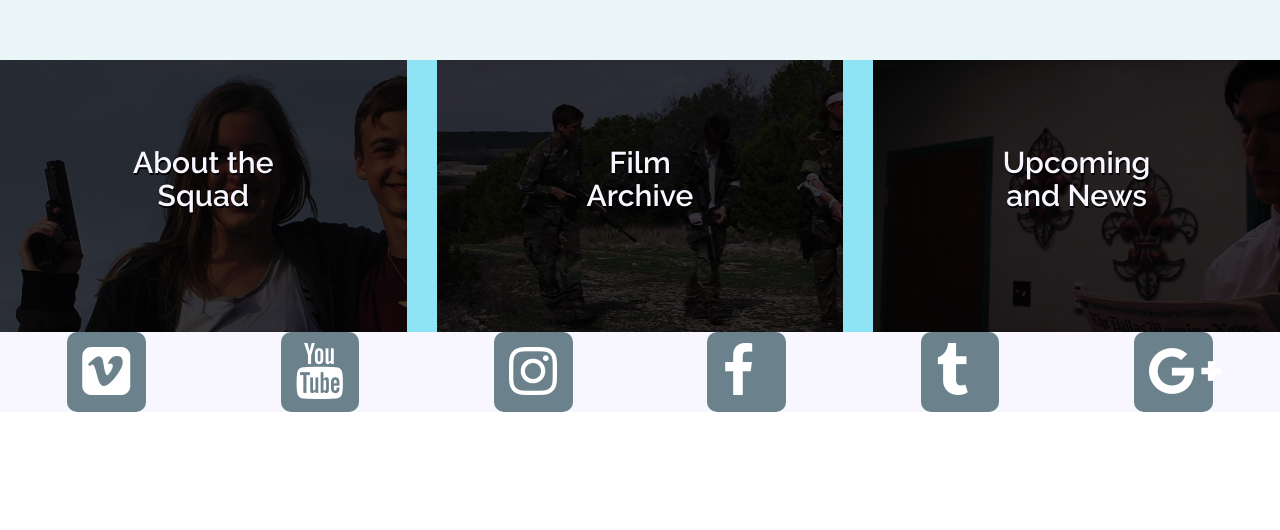
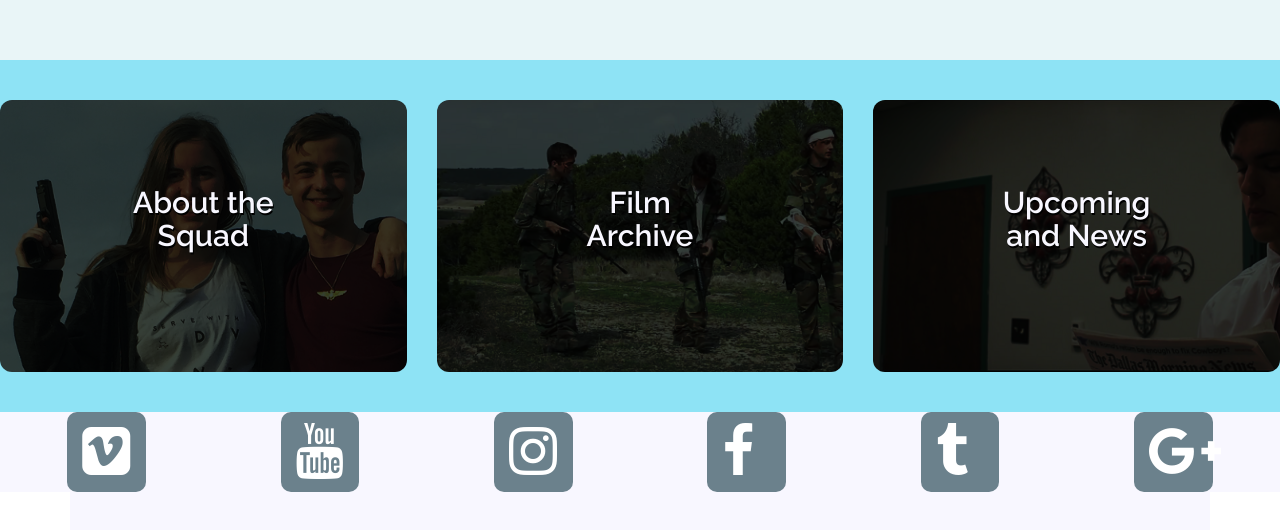
Before and after one commit to thelyricalrose/thelyricalrose.github.io, a plain HTML site: page index.html in a window 1280 px wide. Shown: the part 740-1270 px from the top of the page. Before the commit the page ends 1152 px from the top, so only its background shows below. Drawn offline with nearby package versions, Linux system fonts and the light colour scheme.

Commit message:
Rounded
The things are round

```diff
--- a/main.css
+++ b/main.css
@@ -76,38 +76,45 @@ body {
 .frontPanel {
     width: auto;
     height: 34vh;
-    background-color: #101012;
+    background-color: #101412;
     font-family: 'Raleway', sans-serif;
     color: #F8F7FF;
     text-shadow: 1px 2px 0px #000000;
+    border-radius: 12px;
 }
 
 #frontPanels{
-        background-color: #8EE3F5;
+    background-color: #8EE3F5;
+    padding-top: 5vh;
+    padding-bottom: 5vh;
 }
 
 #aboutPanel {
     background-image: url("aboutCover.png");
     background-blend-mode: soft-light;
-    background-repeat:round+;
+    background-size: cover;
 }
 
 #archivePanel {
     background-image: url("archiveCover.png");
     background-blend-mode: soft-light;
-    background-repeat:no-repeat+;
+    background-size: cover;
 }
 
 #newsPanel {
     background-image: url("newsCoverSmall.png");
     background-blend-mode: soft-light;
-    background-repeat:round+;
+    background-size:cover;
 }
 
 #social{
      background-color: #F8F7FF;
 }
 
+#weAre{
+    padding: 30px;
+     background-color: #F8F7FF;
+}
 #c1 {
     background-color: #9281FF;
 }
```
